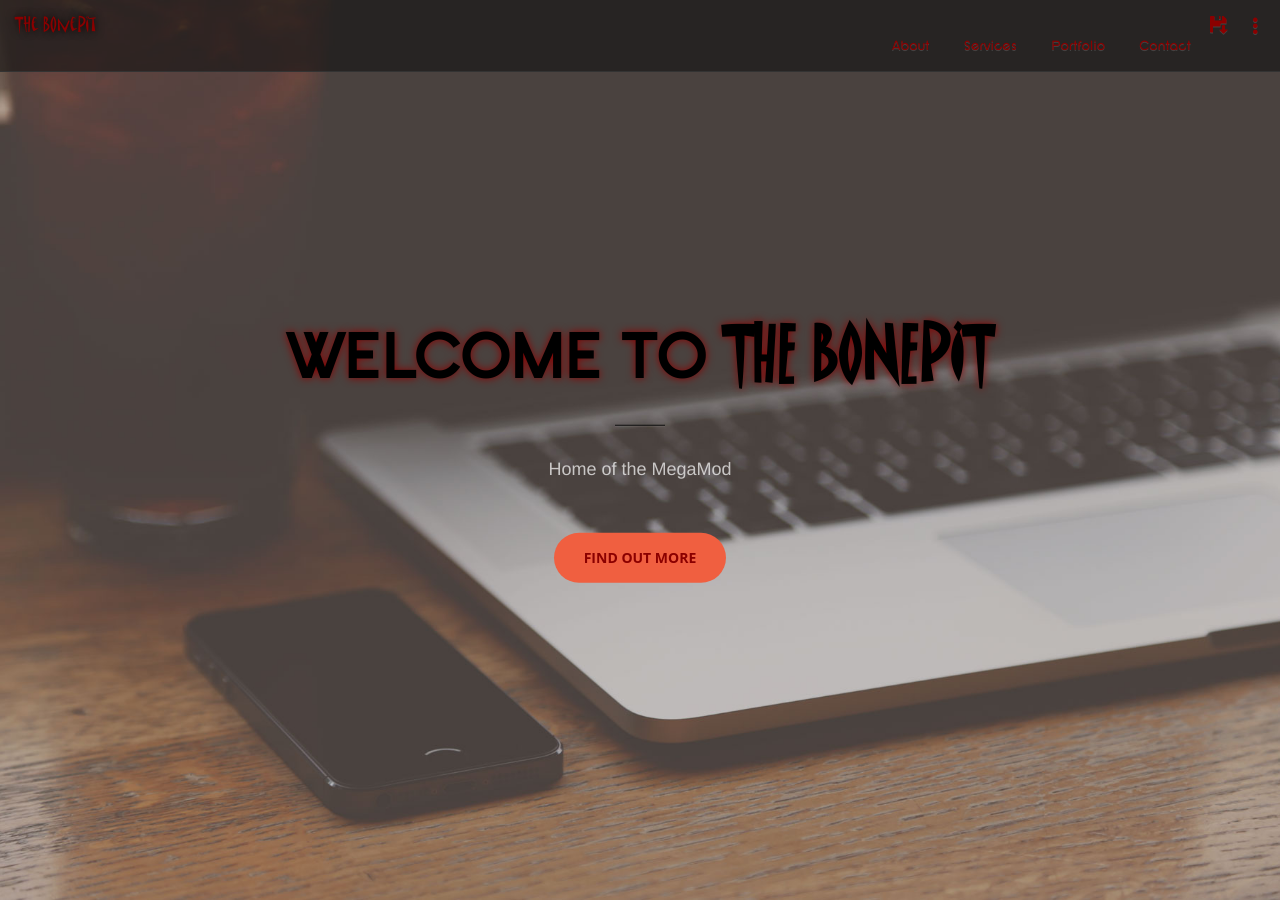
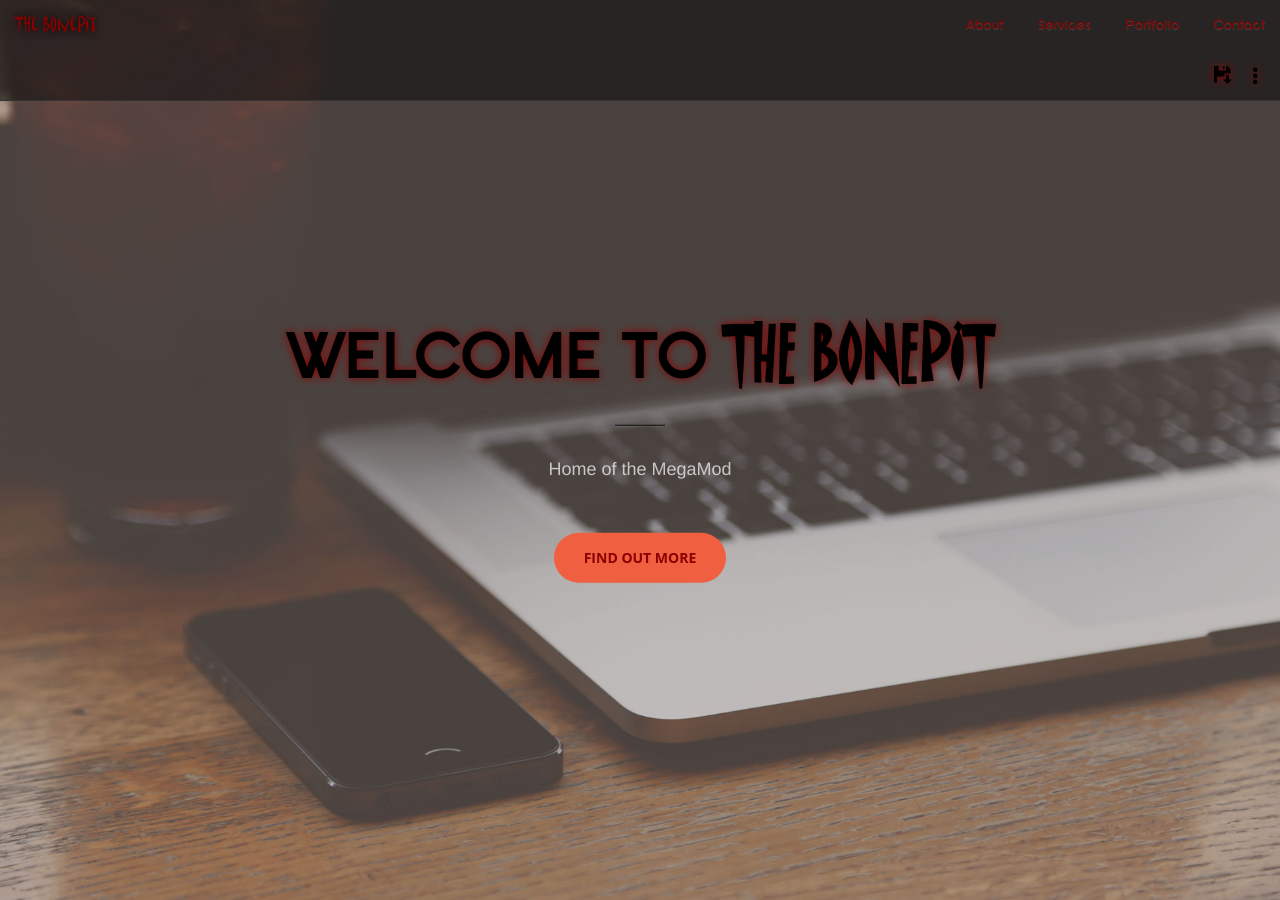
Before and after one commit to Serosis/serosis.github.io, a Jekyll site: the page built from index.html, in a window 1280 px wide and 900 px high. Built offline with Jekyll 4.4.1, drawn with Linux system fonts in a browser that asks for light colours.

Commit message:
more nav

```diff
--- a/_includes/nav.html
+++ b/_includes/nav.html
@@ -27,11 +27,13 @@
                         <li>
                             <a class="page-scroll" href="#contact">Contact</a>
                         </li>
-                    <li><a class="navbar-brand" href="music/Kohr-Ah.mp3" title="Download the Kohr-Ah remaster" download>
-                        <span class="glyphicon glyphicon-floppy-save"></span></a></li>
-                    <li><a class="navbar-brand dropdown-toggle" type="button" id="music-control" data-toggle="dropdown" aria-haspopup="true" aria-expanded="false" title="Music Controls">
-                        <span class="glyphicon glyphicon-option-vertical"></span></a></i>
                     </ul>
+                </div>
+                <div class="navbar-right dropdown">
+                    <a class="navbar-brand" href="music/Kohr-Ah.mp3" title="Download the Kohr-Ah remaster" download>
+                        <span class="glyphicon glyphicon-floppy-save"></span></a>
+                    <a class="navbar-brand dropdown-toggle" type="button" id="music-control" data-toggle="dropdown" aria-haspopup="true" aria-expanded="false" title="Music Controls">
+                        <span class="glyphicon glyphicon-option-vertical"></span></a>
                     <ul class="dropdown-menu menu-transparent">
                         <li>
                             <audio type="audio/mpeg" src="music/Kohr-Ah.mp3" preload="auto" autoplay controls />
```
